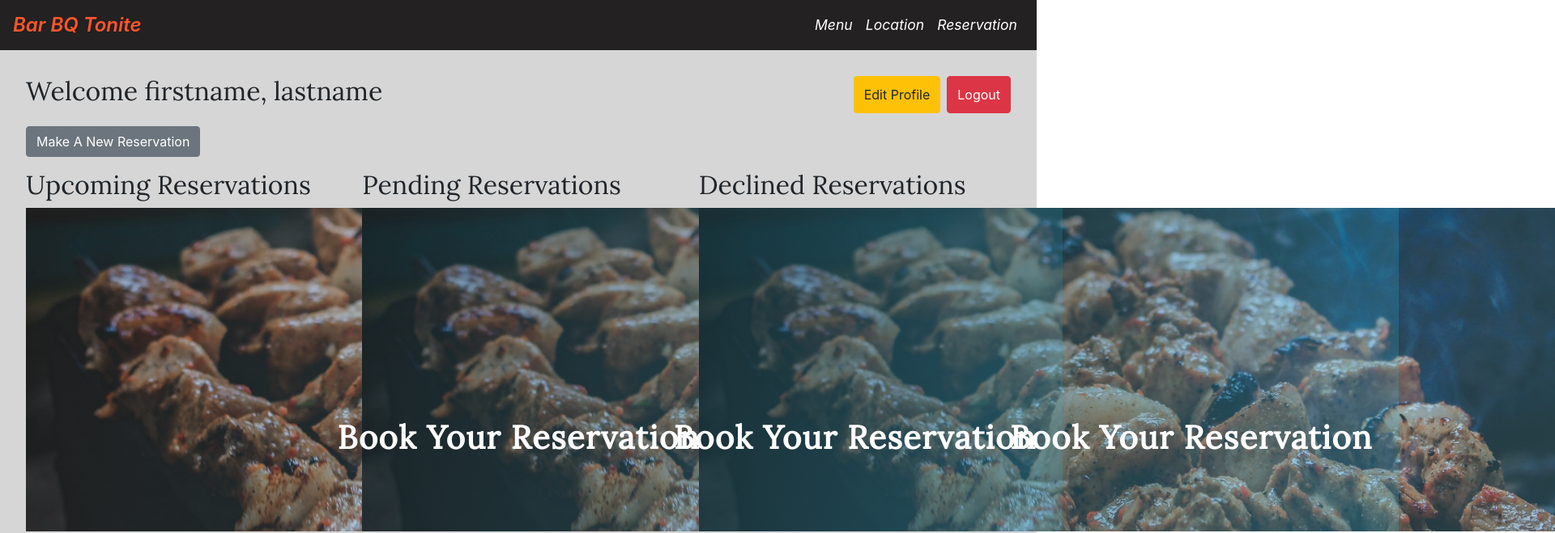
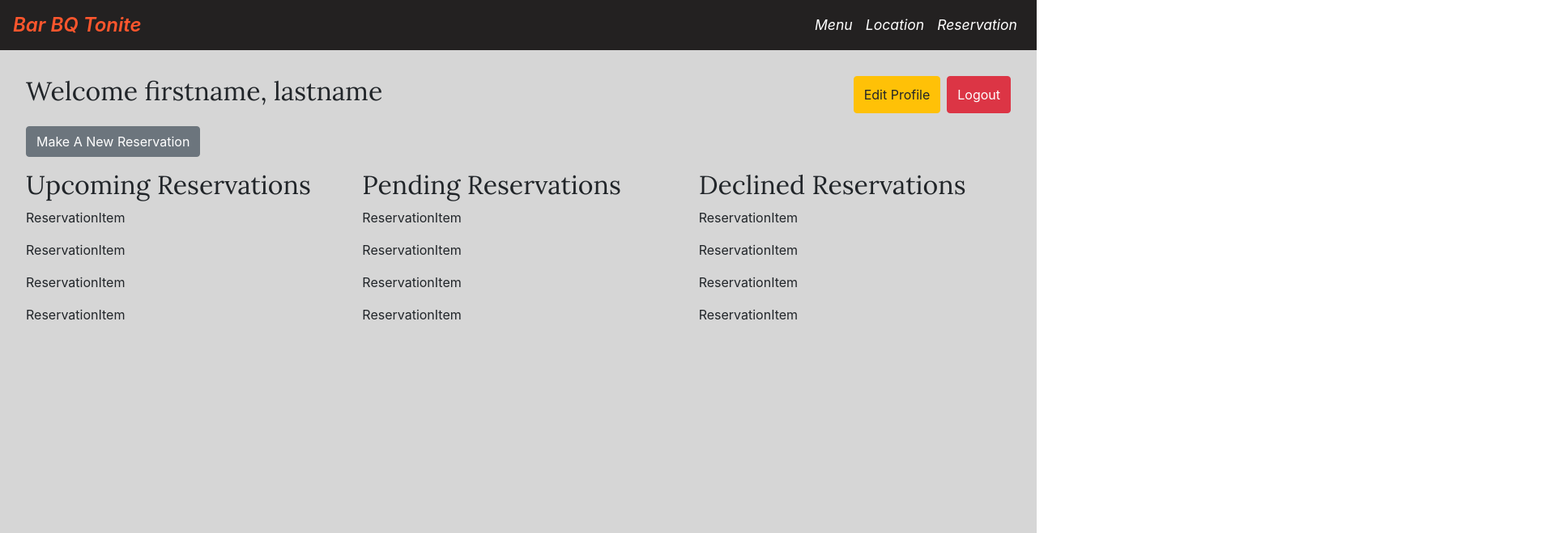
Before and after one commit to SaroshKhawar496/bbq-tonite, a React (Create React App) app in the folder client/: page /customerdash in a window 1280 px wide. Shown: the top 659 px of the page at 81% size, 1920 px wide, since content can reach past the window. Built offline with nearby package versions, Linux system fonts and the light colour scheme.

Commit message:
Added Reservation Item Component

```diff
--- /dev/null
+++ b/client/src/components/ReservationItem.js
@@ -0,0 +1,11 @@
+import React from "react";
+
+const ReservationItem = () => {
+  return (
+    <div>
+      <p>ReservationItem</p>
+    </div>
+  );
+};
+
+export default ReservationItem;
--- a/client/src/containers/Reservations.js
+++ b/client/src/containers/Reservations.js
@@ -1,5 +1,5 @@
 import React, { Component } from "react";
-import Reservation from "../components/Reservation";
+import ReservationItem from "../components/ReservationItem";
 
 export default class Reservations extends Component {
   state = {
@@ -19,7 +19,7 @@ export default class Reservations extends Component {
     return (
       <div>
         {this.state.allReservations.map(item => {
-          return <Reservation key={item.id} />;
+          return <ReservationItem key={item.id} />;
         })}
       </div>
     );
```
Also changed, not shown: client/src/components/Register.js (added), client/src/containers/SignIn.js (line endings or trailing spaces).
